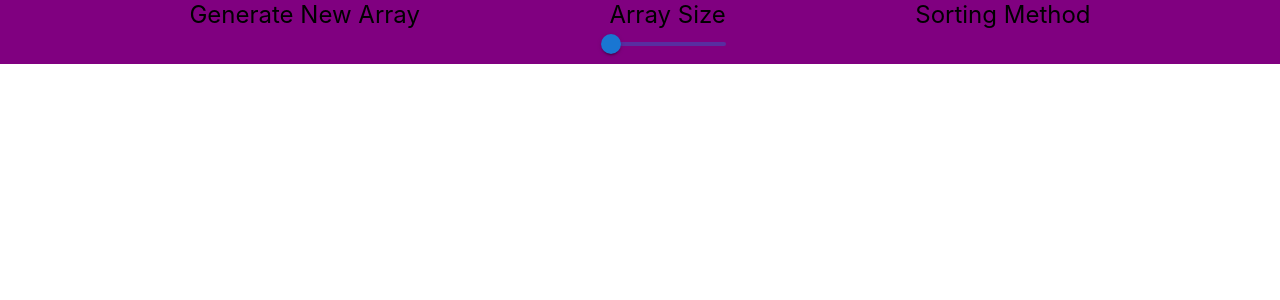
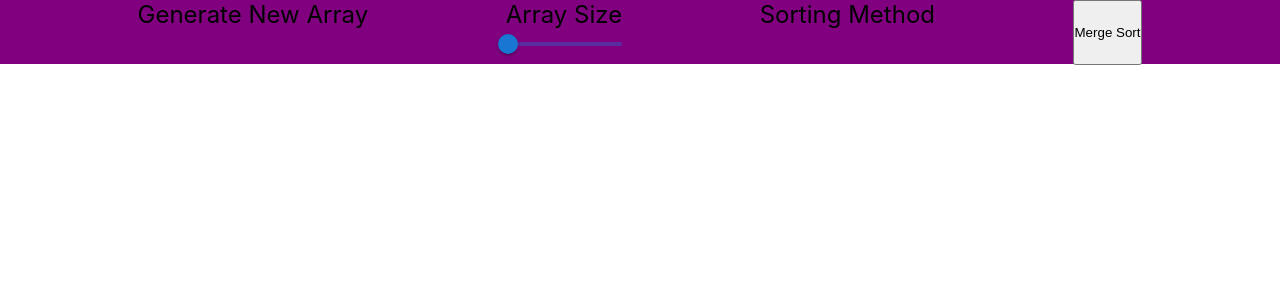
Before and after one commit to equan1090/sorting-visualizer, a React (Create React App) app: page / in a window 1280 px wide. Shown: the top 300 px of the page. Built offline with nearby package versions, Linux system fonts and the light colour scheme.

Commit message:
added animation, but had a bug

```diff
--- a/public/index.html
+++ b/public/index.html
@@ -24,7 +24,7 @@
       work correctly both with client-side routing and a non-root public URL.
       Learn how to configure a non-root public URL by running `npm run build`.
     -->
-    <title>React App</title>
+    <title>Sorting Visualizer</title>
   </head>
   <body>
     <noscript>You need to enable JavaScript to run this app.</noscript>
--- a/src/App.js
+++ b/src/App.js
@@ -7,7 +7,6 @@ function App() {
   return (
     <>
       <NavBar/>
-
     </>
   );
 }
--- a/src/SortingAlgs/MergeSort.jsx
+++ b/src/SortingAlgs/MergeSort.jsx
@@ -1,11 +1,11 @@
-function mergeSort(arr) {
+export function mergeSort(arr) {
 
     const animation = []
 
     if(arr.length <= 1) {
         return arr
     }
-    auxiliaryArray = arr.slice()
+    const auxiliaryArray = arr.slice()
     mergeSortHelper(arr, 0, arr.length - 1, auxiliaryArray, animation)
     return animation
 }
@@ -14,15 +14,15 @@ function mergeSortHelper(mainArr, startIdx, endIdx, auxiliaryArray, animation) {
     if (startIdx == endIdx) {
         return
     }
-    middleIdx = Math.floor((startIdx + endIdx) / 2)
+    const middleIdx = Math.floor((startIdx + endIdx) / 2)
     mergeSortHelper(auxiliaryArray, startIdx, middleIdx, mainArr, animation)
     mergeSortHelper(auxiliaryArray, middleIdx + 1, endIdx, mainArr, animation)
     doMerge(mainArr, startIdx, middleIdx, endIdx, auxiliaryArray, animation)
 }
 function doMerge(mainArr, startIdx, middleIdx, endIdx, auxiliaryArray, animation) {
-    k = startIdx
-    i = startIdx
-    j = middleIdx + 1
+    let k = startIdx
+    let i = startIdx
+    let j = middleIdx + 1
 
     while(i <= middleIdx && j <= endIdx) {
 
--- a/src/components/Navigation/NavBar.jsx
+++ b/src/components/Navigation/NavBar.jsx
@@ -1,5 +1,6 @@
 import React, {useState, useEffect} from "react";
 import ArrayBlocks from "../ArrayBlocks/ArrayBlocks";
+import { mergeSort } from "../../SortingAlgs/MergeSort";
 // import {BubbleSort} from "../../SortingAlgs/BubbleSort";
 import Slider from '@mui/material/Slider';
 import './NavBar.css'
@@ -9,8 +10,7 @@ function NavBar() {
     const [arr, setArr] = useState([])
     const [arrSize, setArrSize] = useState(10)
 
-    console.log('this is arr size', arrSize)
-
+    //Resets and Generates a new array
     const generateArr = () => {
         let random = []
         for(let i = 0; i < arrSize; i++) {
@@ -19,8 +19,39 @@ function NavBar() {
         return random
     }
 
+    //Shows the animation of each box moving
+    const mergeSortAnimation = () => {
+        const animation = mergeSort(arr)
+        for(let i = 0; i < animation.length; i++) {
+            const bar = document.getElementsByClassName('each-box')
+            const isColorChange = i % 3 !== 2;
+
+            if(isColorChange) {
+                const [barOne, barTwo] = animation[i]
+                const barOneStyle = bar[barOne]?.style
+                const barTwoStyle = bar[barTwo]?.style
+                const color = i % 3 === 0 ? 'blue' : 'red'
+
+                setTimeout(() => {
+                    barOneStyle.backgroundColor = color;
+                    barTwoStyle.backgroundColor = color;
+                }, i * 1)
+
+            }else {
+                setTimeout(() => {
+                    const [barOne, newHeight] = animation[i]
+                    const barOneStyle = bar[barOne]?.style;
+                    barOneStyle.height = `${newHeight}px`;
+                }, i * 1)
+            }
+        }
+    }
+
+
+
     //Uses localStorage to keep state on refresh
     useEffect(() => {
+
         const data = localStorage.getItem('current-array')
         if(data) {
             setArr(JSON.parse(data))
@@ -48,6 +79,7 @@ function NavBar() {
                         />
                     </div>
                     <li>Sorting Method</li>
+                    <button onClick={() => mergeSortAnimation()}>Merge Sort</button>
                 </ul>
             </nav>
 
```
